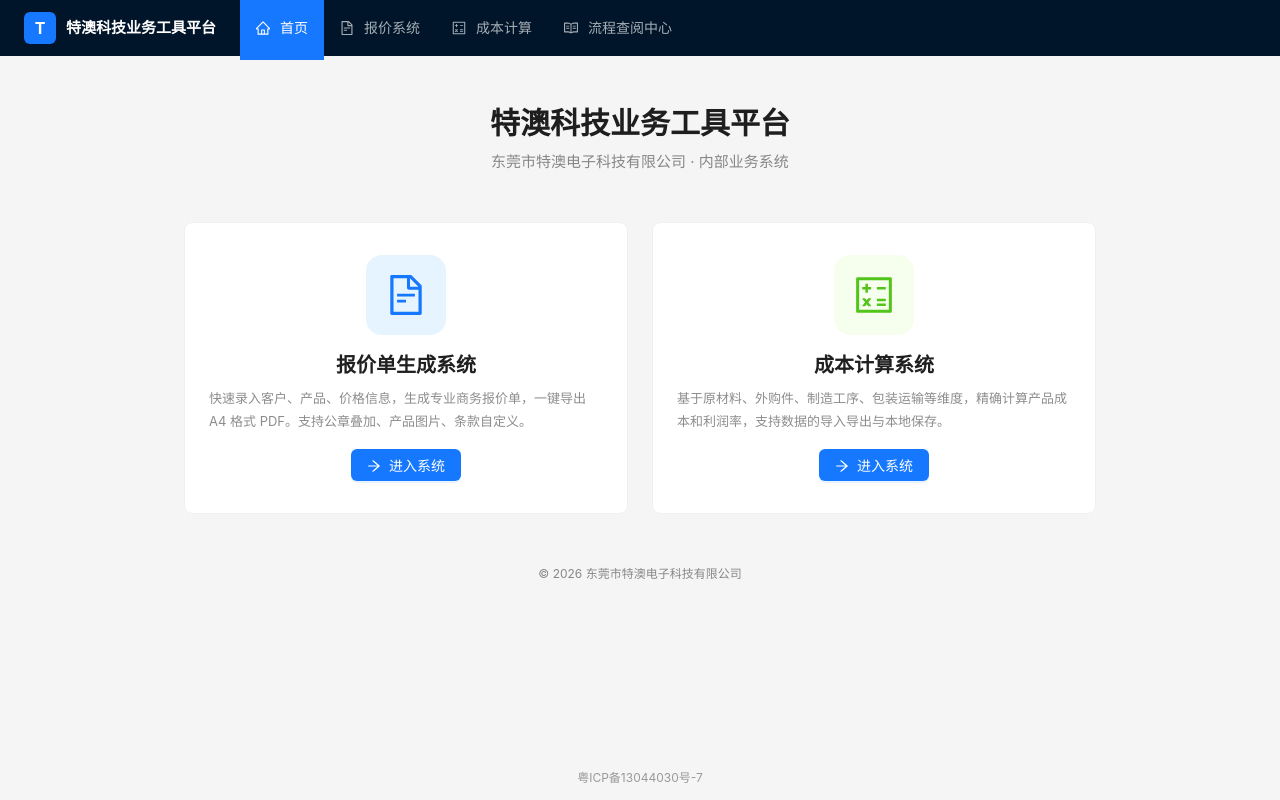
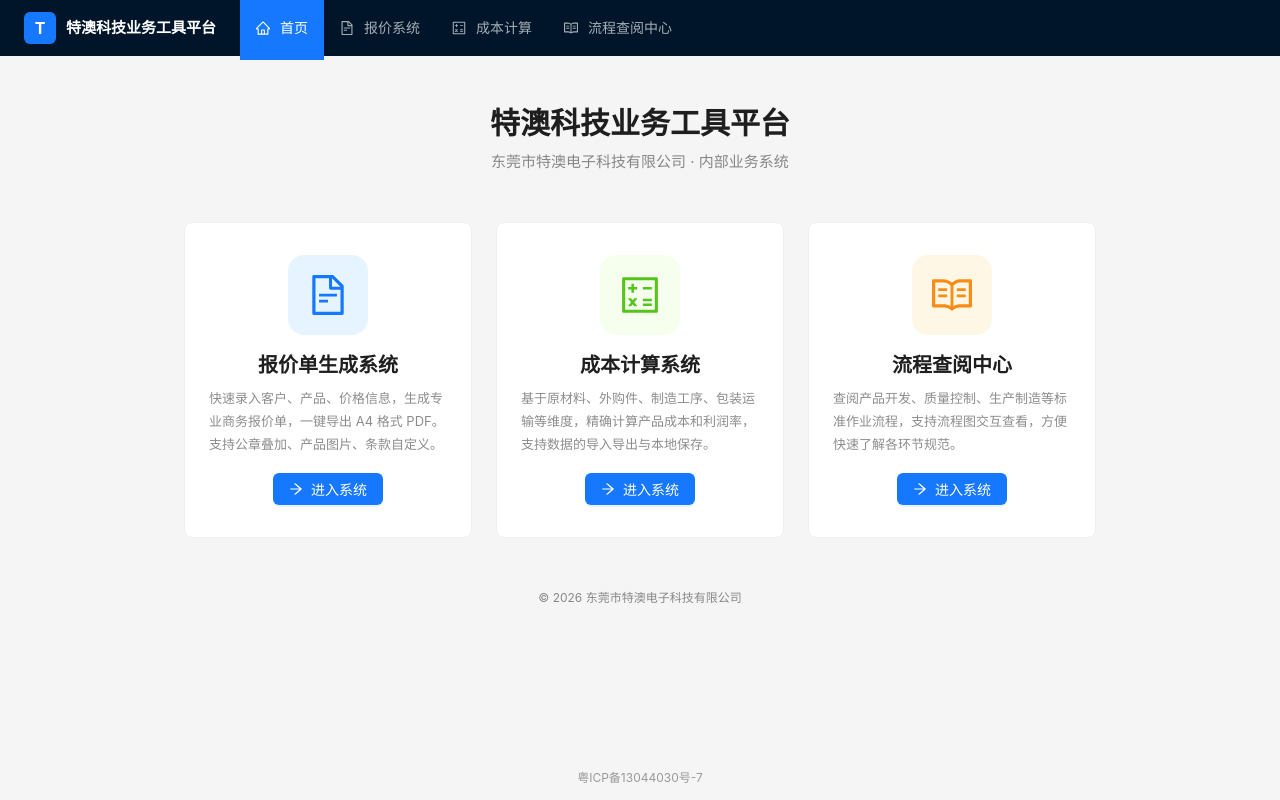
Before and after one commit to Fraike/teao-platform, a React (Vite) app: page / in a window 1280 px wide. Built offline with nearby package versions, Linux system fonts and the light colour scheme.

Commit message:
feat: 首页增加流程查阅中心入口
3 列卡片布局展示三大业务系统入口

```diff
--- a/src/pages/Dashboard.tsx
+++ b/src/pages/Dashboard.tsx
@@ -1,6 +1,6 @@
 import { useNavigate } from "react-router-dom";
 import { Card, Row, Col, Typography, Button } from "antd";
-import { FileTextOutlined, CalculatorOutlined, ArrowRightOutlined } from "@ant-design/icons";
+import { FileTextOutlined, CalculatorOutlined, ReadOutlined, ArrowRightOutlined } from "@ant-design/icons";
 import { useIsMobile } from "../lib/useIsMobile";
 
 const { Title, Paragraph, Text } = Typography;
@@ -22,6 +22,14 @@ const SYSTEMS = [
     color: "#f6ffed",
     path: "/cost",
   },
+  {
+    key: "process",
+    title: "流程查阅中心",
+    description: "查阅产品开发、质量控制、生产制造等标准作业流程，支持流程图交互查看，方便快速了解各环节规范。",
+    icon: <ReadOutlined style={{ fontSize: 40, color: "#fa8c16" }} />,
+    color: "#fff7e6",
+    path: "/process",
+  },
 ];
 
 export default function Dashboard() {
@@ -41,7 +49,7 @@ export default function Dashboard() {
 
       <Row gutter={[24, 24]}>
         {SYSTEMS.map((sys) => (
-          <Col xs={24} sm={12} key={sys.key}>
+          <Col xs={24} sm={8} key={sys.key}>
             <Card
               hoverable
               style={{ height: "100%", borderRadius: 8 }}
```
